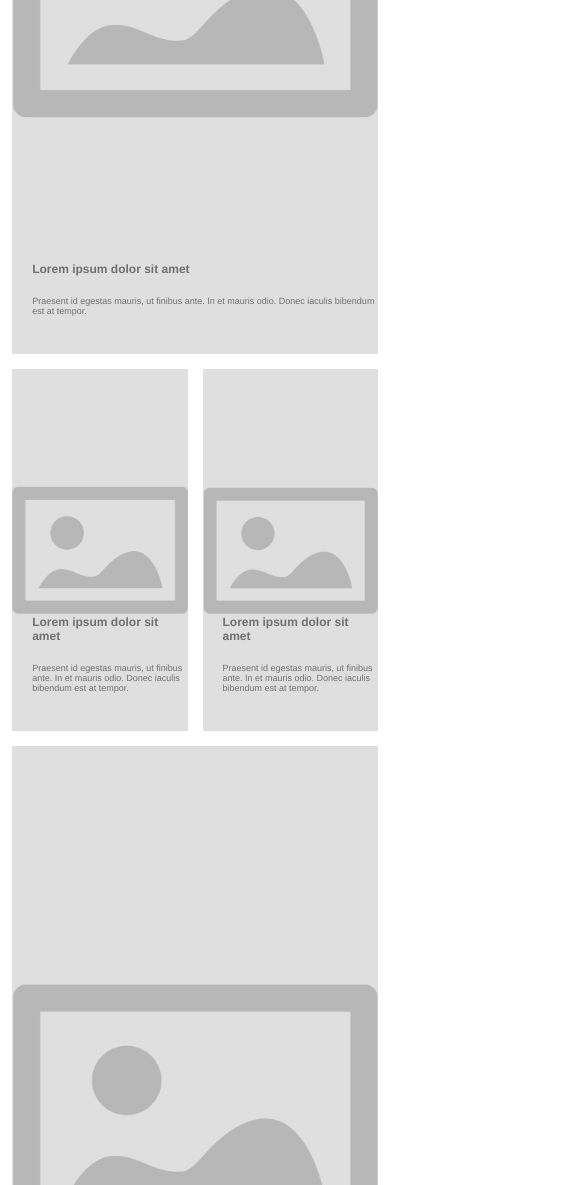
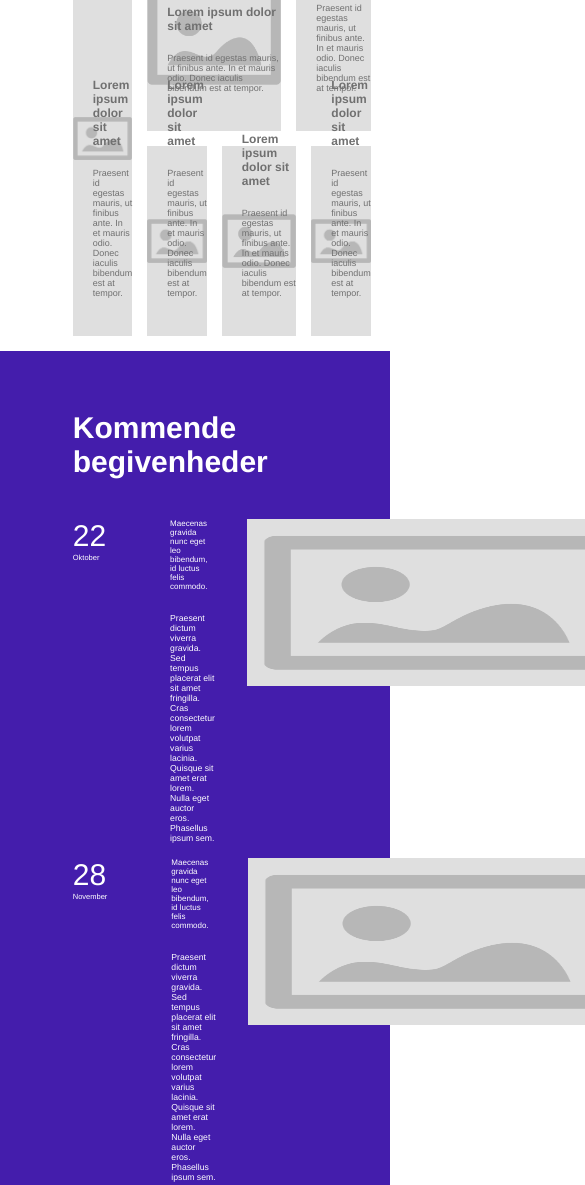
Before and after one commit to RasmusLeddyr/2025-05-13_visit-kolding, a plain HTML site: page index.html in a window 390 px wide. Shown: the part 560-1745 px from the top of the page, 585 px wide, since content can reach past the window. Drawn offline with Linux system fonts and the light colour scheme.

Commit message:
Removed media queries
Gonna try from scratch with a dedicated CSS file.
Media queries are too messy and will otherwise slow progress.

```diff
--- /dev/null
+++ b/assets/css/index-media.css
@@ -0,0 +1,272 @@
+/* MEDIA QUERY TABLET */
+@media only screen and (max-width: 1280px) {
+  /* PAGE SETUP */
+  :root {
+    --base-width: 1280;
+  }
+  .page-padding {
+    padding-left: calc((50 / var(--base-width)) * 100vw);
+    padding-right: calc((50 / var(--base-width)) * 100vw);
+  }
+  /* PAGE SETUP */
+
+  /* TEXT */
+  h1 {
+    font-size: 30px;
+    font-weight: var(--fw_bold);
+  }
+  h2 {
+    font-size: 20px;
+    font-weight: var(--fw_bold);
+  }
+  h3 {
+    font-size: 12px;
+    font-weight: var(--fw_bold);
+  }
+  h4 {
+    font-size: 10px;
+    font-weight: var(--fw_bold);
+  }
+  /* TEXT */
+
+  /* HERO */
+  #hero {
+    padding-top: 15px;
+    padding-bottom: 15px;
+    display: grid;
+    gap: 15px;
+    grid-template-rows: repeat(4, 190px);
+    grid-template-areas:
+      "art1 art1 art2 art3 art3"
+      "art1 art1 art4 art5 art5"
+      "art6 art7 art7 art5 art5"
+      "art6 art8 art9 art9 art10";
+  }
+  #hero article {
+    background-color: var(--col_blank);
+    background-image: url(../img/main/placeholder.png);
+    background-position: center;
+    background-size: contain;
+    background-repeat: no-repeat;
+    padding-left: 20px;
+    padding-bottom: 38px;
+    display: flex;
+    flex-direction: column;
+    justify-content: end;
+    gap: 20px;
+  }
+  #hero article:nth-of-type(1) {
+    grid-area: art1;
+  }
+  #hero article:nth-of-type(2) {
+    grid-area: art2;
+  }
+  #hero article:nth-of-type(3) {
+    grid-area: art3;
+  }
+  #hero article:nth-of-type(4) {
+    grid-area: art4;
+  }
+  #hero article:nth-of-type(5) {
+    grid-area: art5;
+  }
+  #hero article:nth-of-type(6) {
+    grid-area: art6;
+  }
+  #hero article:nth-of-type(7) {
+    grid-area: art7;
+  }
+  #hero article:nth-of-type(8) {
+    grid-area: art8;
+  }
+  #hero article:nth-of-type(9) {
+    grid-area: art9;
+  }
+  #hero article:nth-of-type(10) {
+    grid-area: art10;
+  }
+  #hero article h3 {
+    color: var(--col_txt);
+  }
+  #hero article p {
+    color: var(--col_txt);
+    font-size: 9px;
+    font-weight: var(--fw_normal);
+  }
+  /* HERO */
+
+  /* EVENTS */
+  #events {
+    background-color: var(--col_main2);
+    padding-top: 60px;
+    padding-bottom: 60px;
+  }
+  #events h1 {
+    color: white;
+    margin-bottom: 40px;
+  }
+  #events .event {
+    display: flex;
+    align-items: start;
+    justify-content: space-between;
+    margin-bottom: 15px;
+  }
+  #events .desc {
+    display: flex;
+    gap: 64px;
+    margin-right: calc((250 / var(--base-width)) * 100%);
+  }
+  #events .title {
+    color: white;
+    --fs: 15;
+    font-size: clamp(
+      var(--fs) * 1px / 2,
+      calc(var(--fs) / var(--base-width)) * 100vw,
+      var(--fs) * 1px
+    );
+    font-weight: var(--fw_medium);
+  }
+  #events .title span {
+    /*! Ved ikke hvordan jeg får tekst til at være i toppen af dens div. */
+    color: white;
+    --fs: 60;
+    font-size: clamp(
+      var(--fs) * 1px / 2,
+      calc(var(--fs) / var(--base-width)) * 100vw,
+      var(--fs) * 1px
+    );
+    font-weight: var(--fw_medium);
+  }
+  #events .text {
+    max-width: 436px;
+    margin-right: auto;
+  }
+  #events .text p {
+    color: white;
+    width: 100%;
+  }
+  #events .text p:nth-of-type(1) {
+    margin-bottom: 22px;
+    font-weight: var(--fw_medium);
+    --fs: 12;
+    font-size: clamp(
+      var(--fs) * 1px / 1.5,
+      calc(var(--fs) / var(--base-width)) * 100vw,
+      var(--fs) * 1px
+    );
+  }
+  #events .text p:nth-of-type(2) {
+    font-weight: var(--fw_normal);
+    --fs: 13;
+    font-size: clamp(
+      var(--fs) * 1px / 1.5,
+      calc(var(--fs) / var(--base-width)) * 100vw,
+      var(--fs) * 1px
+    );
+  }
+  #events .event img {
+    background-color: var(--col_blank);
+    /*! S.O.S! Den vill ikke skalere! */
+    /*
+    Hader CSS.
+    Det er fuldt af problemer, og er derfor så langsomt at arbejde med.
+    Man kan ikke engang bare løse problemerne på sin egen måde, ligesom man kan i JS,
+    fordi man programmere ikke selv ting.
+
+    Nej, i stedet skal man kunne huske de helt bestemte, færdiglavede løsninger,
+    og hvis man ikke kender de unikke magiske ord, så er man bare screwed,
+    fordi man kan jo, igen, ikke skaber sin egen løsning.
+    */
+
+    /* Opdatering:
+    Det magiske ord var "flex-shrink: 0".
+    Skulle SELV prøve mig frem da der var *NUL* svar på hele internettet,
+    som jeg har surfed igennem i så lang tid nu,
+    og ChatGPT blev ved med at komme op med forslag der slet ikke gjorde noget.
+    Jeg ville ønske at man havde bedre kontrol over elementer end CSS.
+    */
+    width: 391px;
+    height: 167px;
+    flex-shrink: 0;
+    padding: 16px;
+    box-sizing: border-box;
+  }
+  /* EVENTS */
+
+  /* EXPLORE */
+  #explore {
+    display: flex;
+    padding-top: 45px;
+    padding-bottom: 65px;
+  }
+  #explore article {
+    padding-top: 140px;
+    padding-bottom: 95px;
+    margin-right: calc((95 / var(--base-width)) * 100%);
+  }
+  #explore article h1 {
+    margin-bottom: 26px;
+    --fs: 30;
+    font-size: clamp(
+      var(--fs) * 1px / 2,
+      calc(var(--fs) / var(--base-width)) * 100vw,
+      var(--fs) * 1px
+    );
+    font-weight: var(--fw_bold);
+    max-width: calc((267 / var(--base-width)) * 100vw);
+  }
+  #explore article p {
+    --fs: 25;
+    font-size: clamp(
+      var(--fs) * 1px / 2,
+      calc(var(--fs) / var(--base-width)) * 100vw,
+      var(--fs) * 1px
+    );
+    font-weight: var(--fw_normal);
+    max-width: calc((392 / var(--base-width)) * 100vw);
+    color: var(--col_txt);
+  }
+  #explore ul {
+    display: grid;
+    grid-template-columns: repeat(3, 1fr);
+    grid-gap: 50px 15px;
+  }
+  #explore ul li {
+    display: flex;
+    flex-direction: column;
+    align-items: center;
+  }
+  #explore ul img {
+    width: 229px;
+    height: 190px;
+    background-color: var(--col_blank);
+    padding: 16px;
+    box-sizing: border-box;
+    margin-bottom: 26px;
+  }
+  #explore ul p {
+    font-size: 12px;
+    font-weight: var(--fw_bold);
+    color: var(--col_txt);
+  }
+  /* EXPLORE */
+
+  #map {
+    width: 100%;
+  }
+}
+/* MEDIA QUERY TABLET */
+
+/* MEDIA QUERY PHONE */
+@media only screen and (max-width: 800px) {
+  /* PAGE SETUP */
+  :root {
+    --base-width: 1280;
+  }
+  .page-padding {
+    padding-left: calc((50 / var(--base-width)) * 100vw);
+    padding-right: calc((50 / var(--base-width)) * 100vw);
+  }
+  /* PAGE SETUP */
+}
+/* MEDIA QUERY PHONE */
--- a/assets/css/index.css
+++ b/assets/css/index.css
@@ -1,6 +1,7 @@
 /* LINK OTHER CSS FILES */
 @import url("navigation.css");
 @import url("footer.css");
+@import url("index-media.css");
 /* LINK OTHER CSS FILES */
 
 /* SET VARIABLES */
@@ -181,7 +182,7 @@ h4 {
 
   Nej, i stedet skal man kunne huske de helt bestemte, færdiglavede løsninger,
   og hvis man ikke kender de unikke magiske ord, så er man bare screwed,
-  fordi man kan jo, igen, ikke skabe sin egen løsning.
+  fordi man kan jo, igen, ikke skaber sin egen løsning.
   */
 
   /* Opdatering:
@@ -260,142 +261,3 @@ h4 {
 #map {
   width: 100%;
 }
-
-/* MEDIA QUERY TABLET */
-@media (max-width: 1280px) {
-  :root {
-    --base-width: 1280;
-  }
-  .page-padding {
-    padding-left: calc((50 / var(--base-width)) * 100vw);
-    padding-right: calc((50 / var(--base-width)) * 100vw);
-  }
-
-  /*hero*/
-  #hero {
-    grid-template-rows: repeat(6, 308px);
-    grid-template-areas:
-      "art1 art1 art2"
-      "art1 art1 art3"
-      "art4 art5 art5"
-      "art4 art6 art7"
-      "art8 art8 art7"
-      "art9 art10 art10";
-  }
-  /*hero*/
-
-  /*events*/
-  #events h1 {
-    text-align: center;
-  }
-  #events .event {
-    flex-direction: column;
-    align-items: center;
-    text-align: center;
-    margin-bottom: 35px;
-  }
-  #events .event img {
-    order: -1;
-    margin-bottom: 50px;
-    width: 100%;
-    height: calc((400 / 1180) * 100vw);
-  }
-  #events .title {
-    --fs: 25;
-    font-size: clamp(
-      var(--fs) * 1px / 2,
-      calc(var(--fs) / var(--base-width)) * 100vw,
-      var(--fs) * 1px
-    );
-  }
-  #events .title span {
-    --fs: 91;
-    font-size: clamp(
-      var(--fs) * 1px / 2,
-      calc(var(--fs) / var(--base-width)) * 100vw,
-      var(--fs) * 1px
-    );
-  }
-  #events .text {
-    max-width: 100%;
-    text-align: left;
-  }
-  #events .text p:nth-of-type(1) {
-    --fs: 25;
-    font-size: clamp(
-      var(--fs) * 1px / 2,
-      calc(var(--fs) / var(--base-width)) * 100vw,
-      var(--fs) * 1px
-    );
-  }
-  #events .text p:nth-of-type(2) {
-    --fs: 25;
-    font-size: clamp(
-      var(--fs) * 1px / 2,
-      calc(var(--fs) / var(--base-width)) * 100vw,
-      var(--fs) * 1px
-    );
-  }
-  /*events*/
-}
-/* MEDIA QUERY TABLET */
-
-/* MEDIA QUERY PHONE */
-@media (max-width: 800px) {
-  :root {
-    --base-width: 800;
-  }
-  .page-padding {
-    padding-left: calc((25 / var(--base-width)) * 100vw);
-    padding-right: calc((25 / var(--base-width)) * 100vw);
-  }
-
-  /*hero*/
-  #hero {
-    grid-template-rows: repeat(13, 362px);
-    grid-template-areas:
-      "art1 art1"
-      "art1 art1"
-      "art2 art3"
-      "art4 art4"
-      "art4 art4"
-      "art5 art5"
-      "art6 art6"
-      "art6 art6"
-      "art7 art7"
-      "art7 art7"
-      "art8 art9"
-      "art10 art10"
-      "art10 art10";
-  }
-  /*hero*/
-
-  /*events*/
-  #events h1 {
-  }
-  #events .event {
-  }
-  #events .event img {
-  }
-  #events .desc {
-    /* ! Another invisible space issue. */
-    flex-direction: column;
-    align-items: center;
-    margin-right: 0;
-    justify-content: center;
-  }
-  #events .title {
-    margin-bottom: 20px;
-  }
-  #events .title span {
-  }
-  #events .text {
-    text-align: center;
-  }
-  #events .text p:nth-of-type(1) {
-  }
-  #events .text p:nth-of-type(2) {
-  }
-  /*events*/
-}
-/* MEDIA QUERY PHONE */
--- a/assets/css/navigation.css
+++ b/assets/css/navigation.css
@@ -3,14 +3,13 @@
   display: flex;
   align-items: center;
   justify-content: center;
-  flex-wrap: wrap;
   padding-top: 10px;
   padding-bottom: 10px;
 }
 #nav .title {
   flex-shrink: 0;
   max-width: 276px;
-  margin-right: calc((210 / var(--base-width)) * 100%);
+  margin-right: calc((210 / var(--base-width)) * 100vw);
 }
 #nav .title img {
   width: 100%;
@@ -18,7 +17,7 @@
 #nav ul {
   display: flex;
   gap: 64px;
-  margin-right: calc((146 / var(--base-width)) * 100%);
+  margin-right: calc((146 / var(--base-width)) * 100vw);
 }
 #nav ul a {
   font-size: 10px;
```
